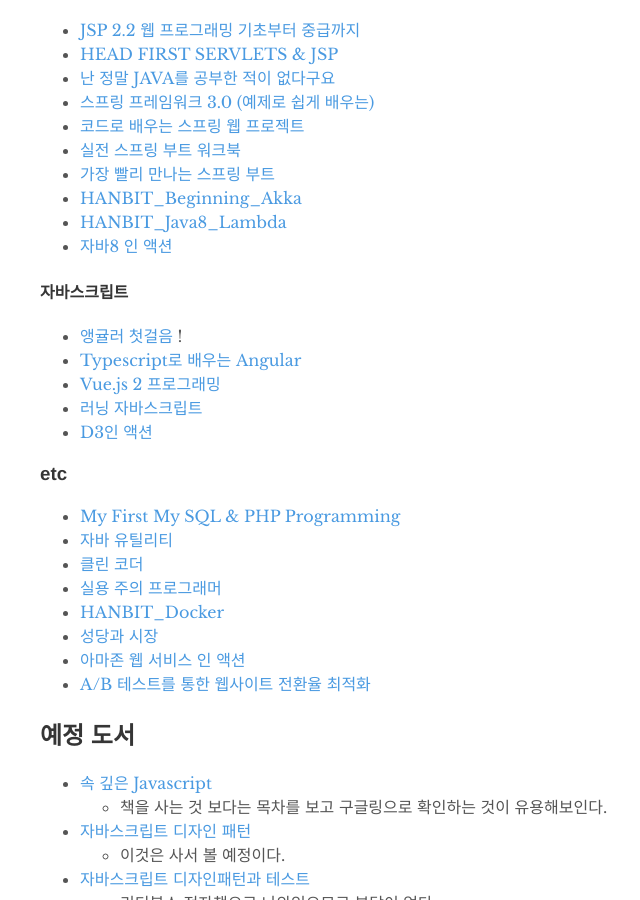
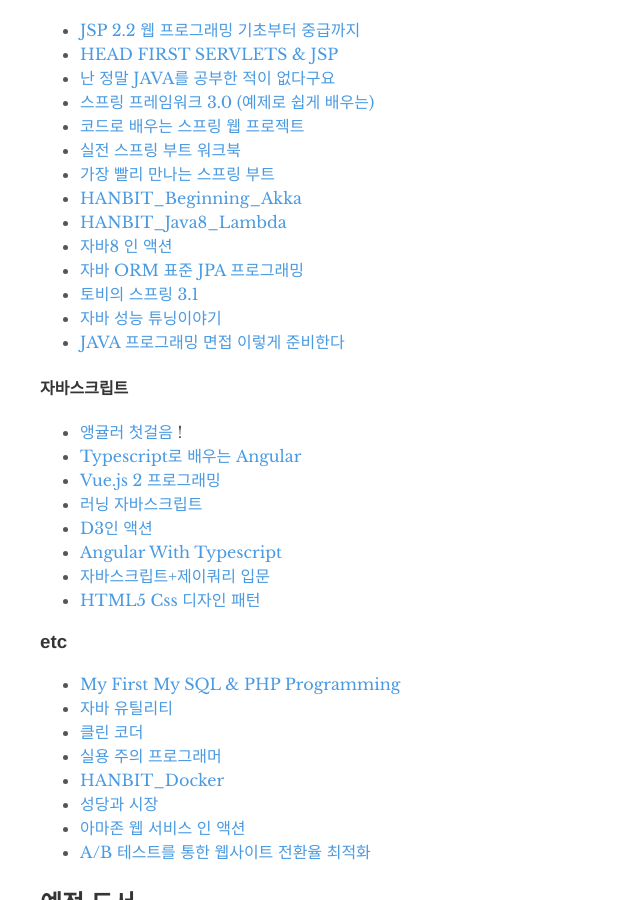
Before and after one commit to glqdlt/glqdlt.github.io, a Jekyll site: the page built from reviews.md, in a window 1280 px wide and 900 px high, scrolled down 823 px. Shown: the whole window, without its empty margins (200-840 px from the left). Built offline with Jekyll 4.4.1, drawn with Linux system fonts in a browser that asks for light colours; comment, search, counter and statistics services are not loaded.

Commit message:
update : reviews

```diff
--- a/reviews.md
+++ b/reviews.md
@@ -37,6 +37,10 @@
 + [HANBIT_Beginning_Akka](#)
 + [HANBIT_Java8_Lambda](#)
 + [자바8 인 액션](#)
++ [자바 ORM 표준 JPA 프로그래밍](#)
++ [토비의 스프링 3.1](#)
++ [자바 성능 튜닝이야기](#)
++ [JAVA 프로그래밍 면접 이렇게 준비한다](#)
 
 
 #### 자바스크립트
@@ -45,6 +49,9 @@
 + [Vue.js 2 프로그래밍](#)
 + [러닝 자바스크립트](#)
 + [D3인 액션](#)
++ [Angular With Typescript](#)
++ [자바스크립트+제이쿼리 입문](#)
++ [HTML5 Css 디자인 패턴](#)
 
 ### etc
 + [My First My SQL & PHP Programming](#)
```
